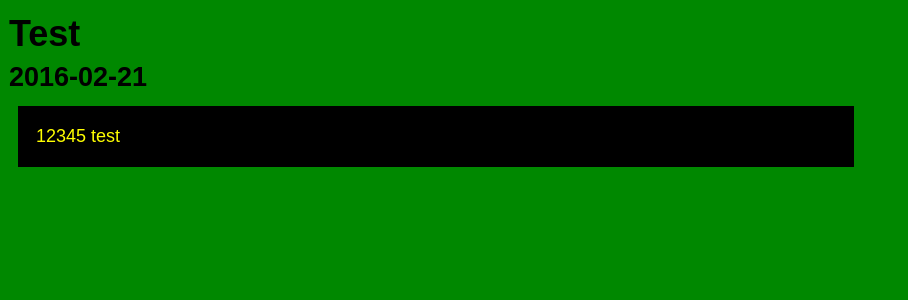
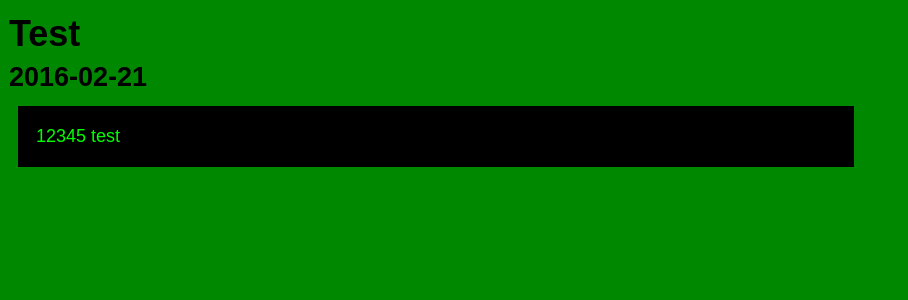
Before and after one commit to EliaTarasoff/EliaTarasoff.github.io, a Jekyll site: the page built from _posts/2016-02-21-test.md, in a window 1280 px wide. Shown: the top 300 px of the page, without its empty margins (0-908 px from the left). Built offline with Jekyll 4.4.1, drawn with Linux system fonts in a browser that asks for light colours.

Commit message:
Update errythang.sass

```diff
--- a/css/errythang.sass
+++ b/css/errythang.sass
@@ -26,7 +26,7 @@ body
 
     .post-content
         background: $black
-        color: #FF0
+        color: $green
         max-width: 800px
         padding: 18px
         margin: 9px
```
